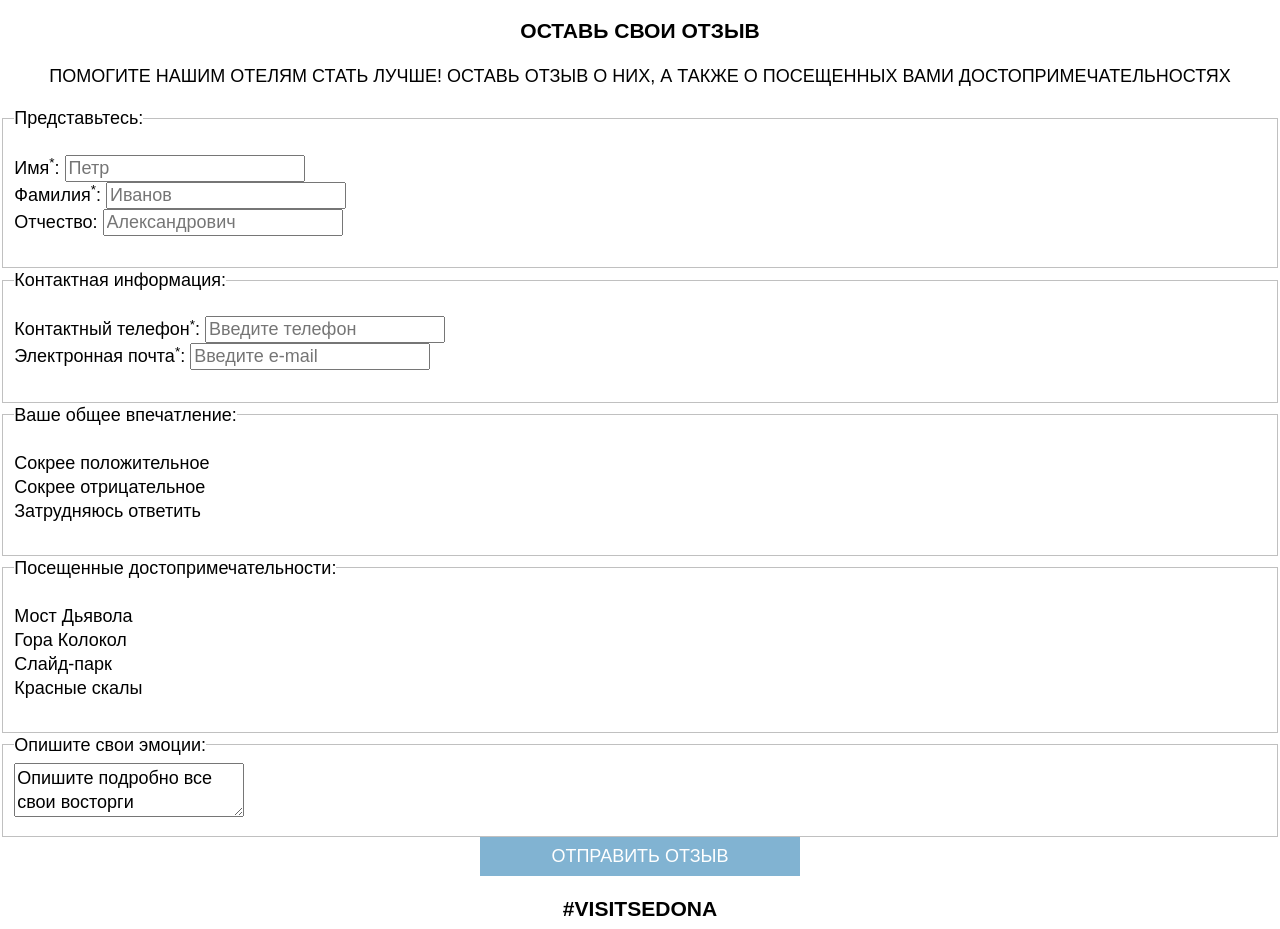
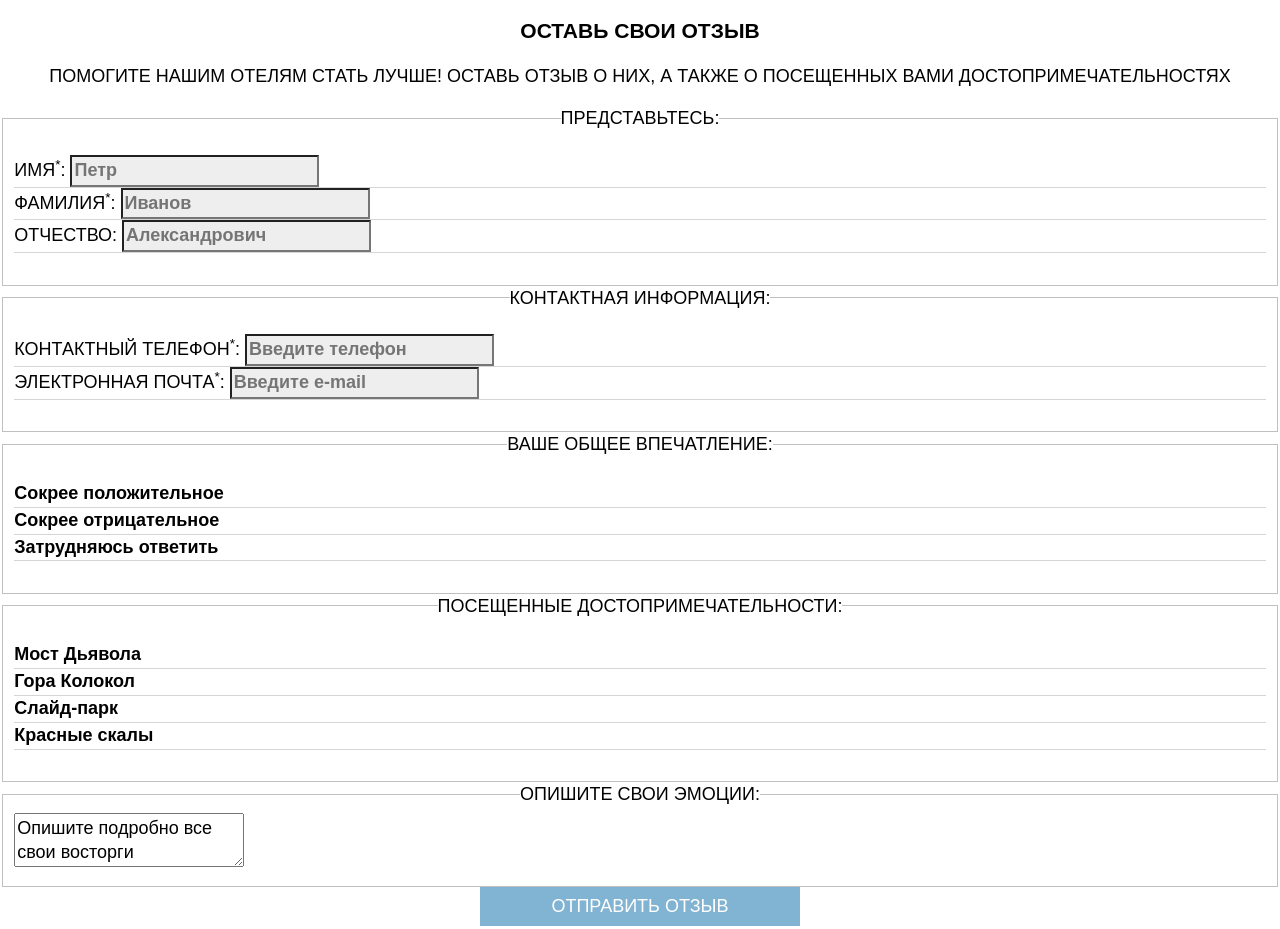
Before and after one commit to andikk/643755-sedona, a website: page source/form.html in a window 1280 px wide. Shown: the part 614-1543 px from the top of the page. Drawn offline with nearby package versions, Linux system fonts and the light colour scheme; files that its build step writes are made by us from their sources.

Commit message:
Сделал начальную стилизацию страницы с отзывами

```diff
--- a/source/form.html
+++ b/source/form.html
@@ -45,7 +45,7 @@
         <p class="page__text">Помогите нашим отелям стать лучше! Оставь отзыв о них, а также о посещенных вами достопримечательностях</p>
         <form id="form-review" action="https://echo.htmlacademy.ru" method="post">
           <fieldset class="form__section">
-            <legend class="form__section-title">Представьтесь:</legend>
+            <legend class="page__subtitle form__section-title">Представьтесь:</legend>
             <ul class="form__list">
               <li class="form__item">
                 <label class="form__label" for="first-name">Имя<sup>*</sup>:</label>
@@ -62,7 +62,7 @@
             </ul>
           </fieldset>
           <fieldset class="form__section">
-            <legend class="form__section-title">Контактная информация:</legend>
+            <legend class="page__subtitle form__section-title">Контактная информация:</legend>
             <ul class="form__list">
               <li class="form__item">
                 <label class="form__label" for="tel">Контактный телефон<sup>*</sup>:</label>
@@ -75,45 +75,45 @@
             </ul>
           </fieldset>
           <fieldset class="form__section">
-            <legend class="form__section-title">Ваше общее впечатление:</legend>
+            <legend class="page__subtitle form__section-title">Ваше общее впечатление:</legend>
             <ul class="form__list">
               <li class="form__item">
                 <input class="form__radio-control form__radio-control--checked visually-hidden" type="radio" name="impression" id="positive" value="positive" checked>
-                <label class="form__label" for="positive">Сокрее положительное</label>
+                <label class="form__control-label" for="positive">Сокрее положительное</label>
               </li>
               <li class="form__item">
                 <input class="form__radio-control visually-hidden" type="radio" name="impression" id="negative" value="negative">
-                <label class="form__label" for="negative">Сокрее отрицательное</label>
+                <label class="form__control-label" for="negative">Сокрее отрицательное</label>
               </li>
               <li class="form__item">
                 <input class="form__radio-control visually-hidden" type="radio" name="impression" id="no-idea" value="no-idea">
-                <label class="form__label" for="negative">Затрудняюсь ответить</label>
+                <label class="form__control-label" for="negative">Затрудняюсь ответить</label>
               </li>
             </ul>
           </fieldset>
           <fieldset class="form__section">
-            <legend class="form__section-title">Посещенные достопримечательности:</legend>
+            <legend class="page__subtitle form__section-title">Посещенные достопримечательности:</legend>
             <ul class="form__list">
               <li class="form__item">
                 <input class="form__checkbox form__checkbox--checked visually-hidden" type="checkbox" name="bridge-of-devil" id="bridge" checked>
-                <label class="form__checkbox-title" for="bridge">Мост Дьявола</label>
+                <label class="form__control-label" for="bridge">Мост Дьявола</label>
               </li>
               <li class="form__item">
                 <input class="form__checkbox form__checkbox--checked visually-hidden" type="checkbox" name="mount-bell" id="mount-bell" checked>
-                <label class="form__checkbox-title" for="mount-bell">Гора Колокол</label>
+                <label class="form__control-label" for="mount-bell">Гора Колокол</label>
               </li>
               <li class="form__item">
                 <input class="form__checkbox form__checkbox--checked visually-hidden" type="checkbox" name="slide-park" id="slide-park" checked>
-                <label class="form__checkbox-title" for="slide-park">Слайд-парк</label>
+                <label class="form__control-label" for="slide-park">Слайд-парк</label>
               </li>
               <li class="form__item">
                 <input class="form__checkbox visually-hidden" type="checkbox" name="red-rocks" id="red-rocks" checked>
-                <label class="form__checkbox-title" for="red-rocks">Красные скалы</label>
+                <label class="form__control-label" for="red-rocks">Красные скалы</label>
               </li>
             </ul>
           </fieldset>
           <fieldset class="form__section">
-            <legend class="form__section-title">Опишите свои эмоции:</legend>
+            <legend class="page__subtitle form__section-title">Опишите свои эмоции:</legend>
             <label class="visually-hidden" for="message">Ваше сообщение</label>
             <textarea name="form__message" id="message" required>Опишите подробно все свои восторги</textarea>
           </fieldset>
--- a/source/less/blocks/form.less
+++ b/source/less/blocks/form.less
@@ -11,22 +11,31 @@
 }
 
 .form__item {
-
+  border-bottom: 1px solid @border-color;
 }
 
 .form__label {
-
+  .text-uppercase();
 }
 
 .form__input {
-
+  font-weight: bold;
+  font-style: normal;
+  font-stretch: normal;
+  line-height: 1.44;
+  letter-spacing: normal;
+  text-align: left;
+  color: @black;
+  background-color: @grey;
 }
 
 .form__radio-control {
+
   &--checked {
 
   }
 }
+
 
 .form__checkbox {
   &--checked {
@@ -34,8 +43,27 @@
   }
 }
 
+
+.form__control-label {
+  font-weight: bold;
+  font-style: normal;
+  font-stretch: normal;
+  line-height: 1.44;
+  letter-spacing: normal;
+  text-align: left;
+  color: @black;
+}
+
+
 .form__message {
-
+  font-weight: bold;
+  font-style: normal;
+  font-stretch: normal;
+  line-height: 1.44;
+  letter-spacing: normal;
+  text-align: left;
+  color: @black;
+  background-color: @grey;
 }
 
 .form__button {
```
Also changed, not shown: source/less/normalize.less (line endings or trailing spaces).
